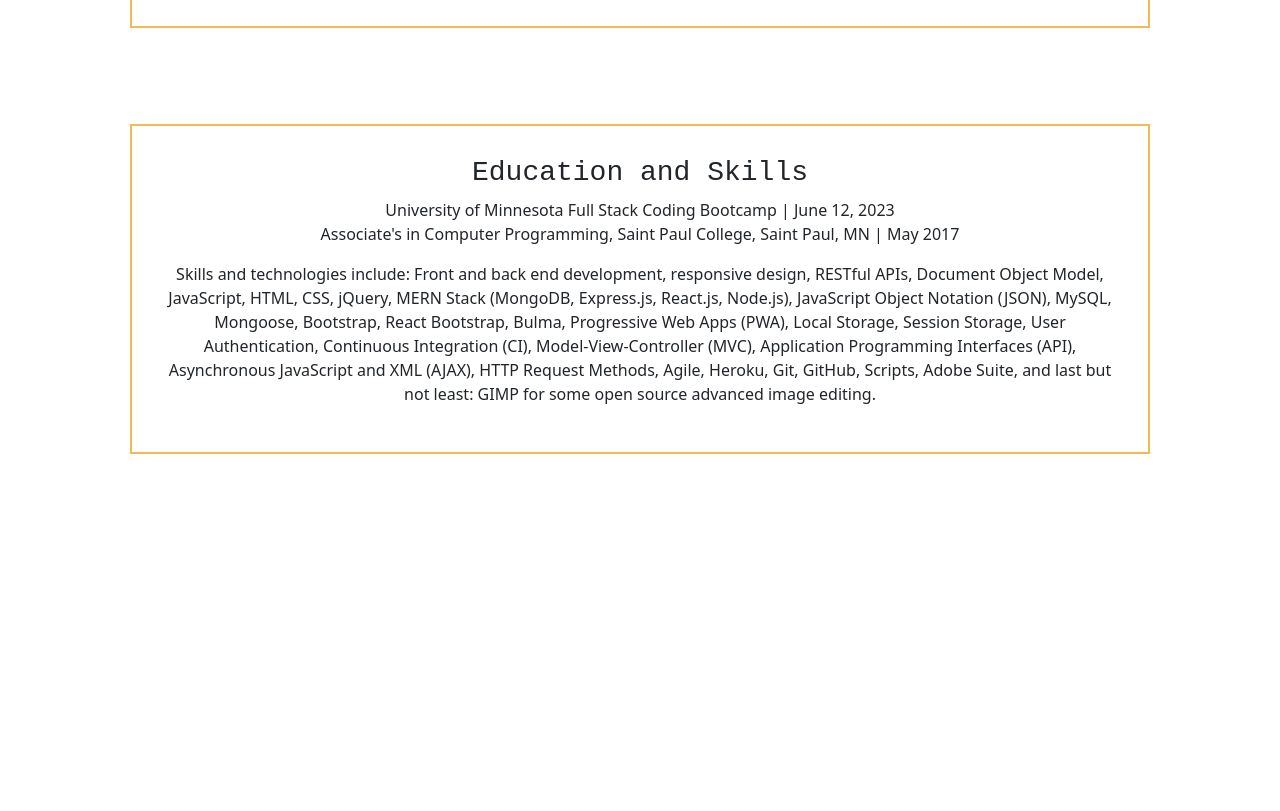
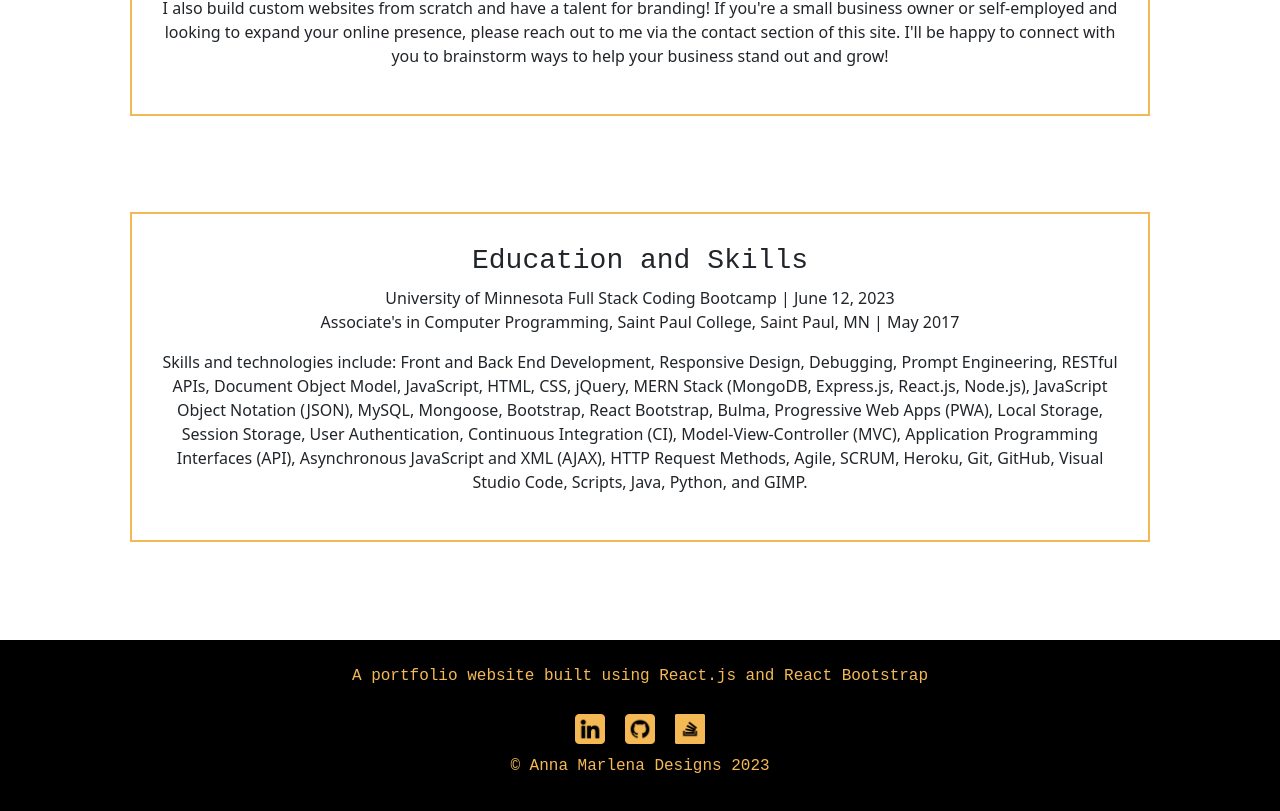
Before and after one commit to annamarlena/react-portfolio, a React (Create React App) app: page / in a window 1280 px wide. Shown: the part 1317-2128 px from the top of the page. Before the commit the page ends 1969 px from the top, so only its background shows below. Built offline with nearby package versions, Linux system fonts and the light colour scheme.

Commit message:
Updated resume, small edits to about page, changed footer and some CSS

```diff
--- a/src/components/About.js
+++ b/src/components/About.js
@@ -4,7 +4,6 @@ import Image from 'react-bootstrap/Image';
 import Row from 'react-bootstrap/Row';
 import Col from 'react-bootstrap/Col';
 import profilePic from './profilePic.jpg'
-import profilePic2 from './profilePic2.jpg'
 import fullProfilePic from './fullProfilePic.jpg'
 // import fullProfilePic2 from './fullProfilePic2.jpg'
 
@@ -25,6 +24,7 @@ function About() {
               <p>My customer service background equips me with exceptional interpersonal skills, allowing me to understand user needs and create intuitive web experiences.</p>
               <p>My creative mindset gives me a fresh approach to problem-solving, enabling me to think outside the box and innovate in the ever-evolving field of web development.</p>
                 {/* Moreover, my decision to embark on a career change demonstrates courage, adaptability, and a hunger for personal growth.  */}
+              <p>I embrace new and emerging technologies, and am currently learning AI Prompt Engineering through online coursework.</p>
               <p>My diverse background brings a rich tapestry of knowledge, ideas, and perspectives to my work, allowing me to create projects that resonate with a broader audience. </p>
             </section>
           </Col>
@@ -39,20 +39,15 @@ function About() {
                 <p>I also build custom websites from scratch and have a talent for branding! If you're a small business owner or self-employed and looking to expand your online presence, please reach out to me via the contact section of this site. I'll be happy to connect with you to brainstorm ways to help your business stand out and grow!</p>
             </section>
           </Col>
-          {/* <Col sm={12} md={6}>
-             <Image className="fullProfilePic2" src={fullProfilePic2} alt="Professional photo of me" />
-          </Col> */}
         </Row>
           <section className="section3">
             <h3>Education and Skills</h3>
             <div data-iframe-width="150" data-iframe-height="270" data-share-badge-id="b65db092-87a5-4463-8d66-f6c32b73ea3a" data-share-badge-host="https://www.credly.com"></div><script type="text/javascript" async src="//cdn.credly.com/assets/utilities/embed.js"></script>
             <p>University of Minnesota Full Stack Coding Bootcamp | June 12, 2023
             <br></br>Associate's in Computer Programming, Saint Paul College, Saint Paul, MN | May 2017</p>
-            <p>Skills and technologies include: Front and back end development, responsive design, RESTful APIs, Document Object Model, JavaScript, HTML, CSS, jQuery, MERN Stack (MongoDB, Express.js, React.js, Node.js), JavaScript Object Notation (JSON), MySQL, Mongoose, Bootstrap, React Bootstrap, Bulma, Progressive Web Apps (PWA), Local Storage, Session Storage, User Authentication, Continuous Integration (CI), Model-View-Controller (MVC), Application Programming Interfaces (API), Asynchronous JavaScript and XML (AJAX), HTTP Request Methods, Agile, Heroku, Git, GitHub, Scripts, Adobe Suite, and last but not least: GIMP for some open source advanced image editing.</p>
+            <p>Skills and technologies include: Front and Back End Development, Responsive Design, Debugging, Prompt Engineering, RESTful APIs, Document Object Model, JavaScript, HTML, CSS, jQuery, MERN Stack (MongoDB, Express.js, React.js, Node.js), JavaScript Object Notation (JSON), MySQL, Mongoose, Bootstrap, React Bootstrap, Bulma, Progressive Web Apps (PWA), Local Storage, Session Storage, User Authentication, Continuous Integration (CI), Model-View-Controller (MVC), Application Programming Interfaces (API), Asynchronous JavaScript and XML (AJAX), HTTP Request Methods, Agile, SCRUM, Heroku, Git, GitHub, Visual Studio Code, Scripts, Java, Python, and GIMP.</p>
           </section>
-
       </Container>
-
     </div>
   )
 }
--- a/src/components/Footer.js
+++ b/src/components/Footer.js
@@ -27,7 +27,7 @@ function Footer() {
         <img className="stackoverflow" src={stackoverflow} alt="Stack Overflow icon linking to my Stack Overflow account." />
       </a>
       <div>
-        <p>© annamarlena designs 2023</p>
+        <p>© Anna Marlena Designs 2023</p><br></br>
       </div>
 
     </footer>
--- a/src/components/about.css
+++ b/src/components/about.css
@@ -18,7 +18,7 @@ width: 80%;
 }
 
 .section3 {
-  margin-bottom: 200px;
+  margin-bottom: 100px;
   margin-left: 50px;
   margin-right: 50px;
 }
--- a/src/components/contact.css
+++ b/src/components/contact.css
@@ -25,5 +25,5 @@ form {
 
 .profiles {
   padding-top: 20px;
-  margin-bottom: 200px;
+  margin-bottom: 100px;
 }
--- a/src/components/footer.css
+++ b/src/components/footer.css
@@ -1,12 +1,12 @@
 .footer {
   bottom: 0;
-  position: fixed;
+  /* position: fixed; */
   left: 0;
   width: 100%;
   color: #f4b955;
   font-family: 'Courier New', Courier, monospace;
   background-color: black;
-  padding: 5px;
+  /* padding: 5px; */
   text-align: center;
 }
 
--- a/src/components/portfolio.css
+++ b/src/components/portfolio.css
@@ -1,6 +1,6 @@
 .background {
   padding-top: 40px;
-  padding-bottom: 200px;
+  padding-bottom: 100px;
 }
 
 .card {
--- a/src/components/resume.css
+++ b/src/components/resume.css
@@ -3,5 +3,5 @@
   outline: 2px solid #f4b955;
   opacity: 80%;
   margin: auto;
-  padding-bottom: 200px;
+  padding-bottom: 100px;
 }
```
Also changed, not shown: src/components/fullProfilePic2.jpg (deleted), 1 other file (tests, documents, lock files or other folders).
